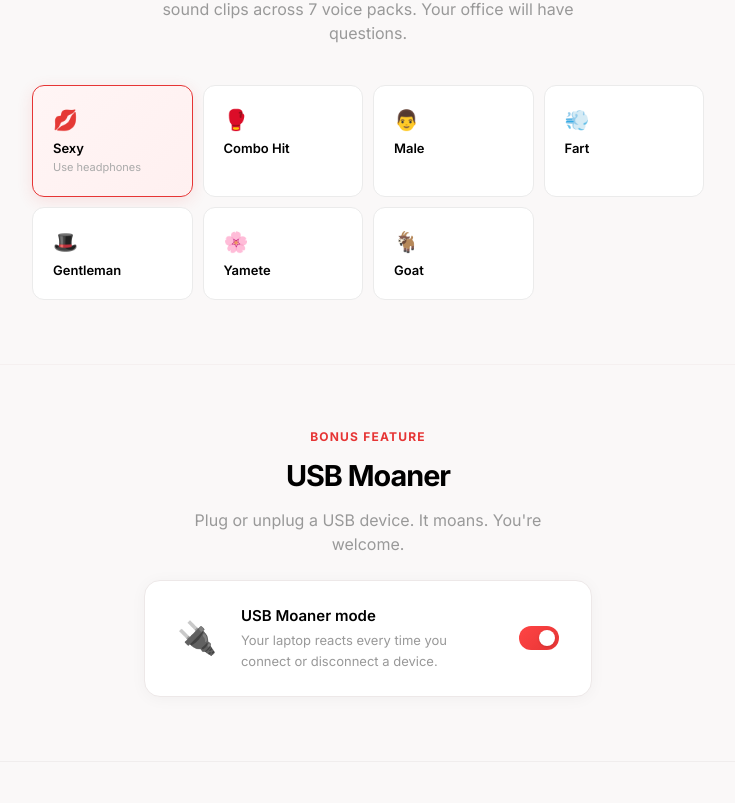
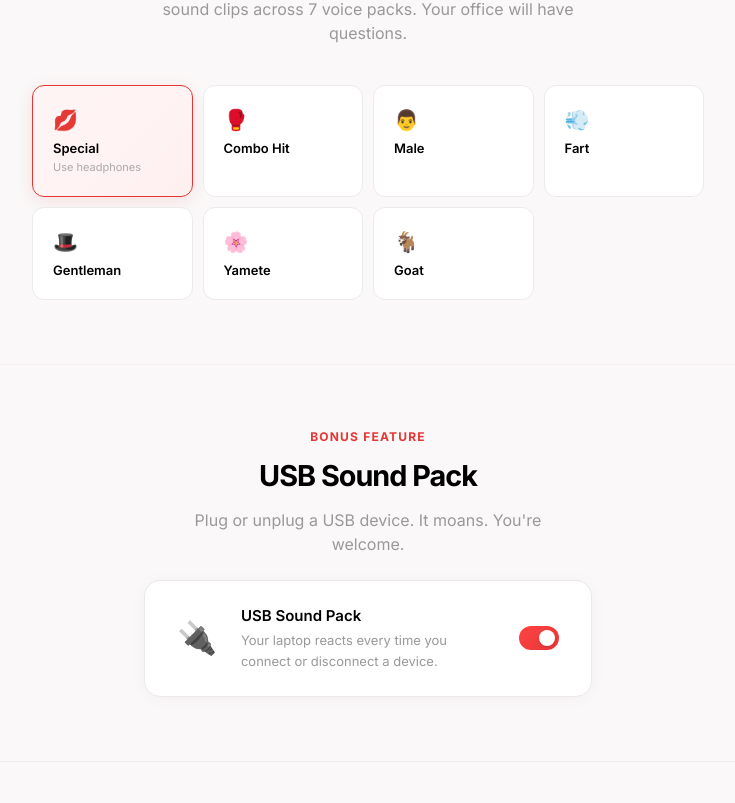
Before and after one commit to mohammedimran2901/slapwindows-landing, a Next.js app: page / in a window 1280 px wide. Shown: the part 1957-2760 px from the top of the page, without its empty margins (272-1007 px from the left). Built offline with nearby package versions, Linux system fonts and the light colour scheme.

Commit message:
Some word changes

```diff
--- a/app/guide/page.tsx
+++ b/app/guide/page.tsx
@@ -156,7 +156,7 @@ export default function GuidePage() {
             <div className="px-4 py-1.5 text-[#ccc]">Mute sounds</div>
             <div className="border-t border-[#222] my-1" />
             <div className="px-4 py-1.5 text-[#ccc] font-semibold">Sound Pack ►</div>
-            <div className="px-4 py-1.5 text-[#ccc]">USB Moaner: ON</div>
+            <div className="px-4 py-1.5 text-[#ccc]">USB Sound: ON</div>
             <div className="border-t border-[#222] my-1" />
             <div className="px-4 py-1.5 text-[#ccc]">Settings</div>
             <div className="px-4 py-1.5 text-[#ccc]">Quit SlapWindows</div>
@@ -199,7 +199,7 @@ export default function GuidePage() {
           <div className="bg-[#fafafa] border border-[#f0eded] rounded-xl px-5 py-5 mb-4">
             <p className="text-[12px] text-[#aaa] mb-3">Tray menu → Sound Pack</p>
             <div className="flex flex-col gap-1.5 text-[13px] text-[#888]">
-              <span>✓ <strong className="text-black font-semibold">Sexy</strong> — currently selected</span>
+              <span>✓ <strong className="text-black font-semibold">Special</strong> — currently selected</span>
               <span className="pl-4 text-[#bbb]">→ Random, Sound 1, Sound 2...</span>
               <span><strong className="text-black font-semibold">Combo Hit</strong> → Random, Sound 1...</span>
               <span><strong className="text-black font-semibold">Male</strong> → Random, Man-1, Man-2, Man-4...</span>
@@ -218,15 +218,15 @@ export default function GuidePage() {
 
           <Note type="tip">
             You can also open <Strong>Settings</Strong> from the tray to adjust
-            Sensitivity, Cooldown, Volume, and USB Moaner mode.
+            Sensitivity, Cooldown, Volume, and USB Sound mode.
           </Note>
 
           <div className="flex flex-col gap-2 mt-4">
-            <SettingRow name="Sound Pack" desc="Choose from 7 packs — Sexy, Combo Hit, Male, Fart, Gentleman, Yamete, Goat." />
+            <SettingRow name="Sound Pack" desc="Choose from 7 packs — Special, Combo Hit, Male, Fart, Gentleman, Yamete, Goat." />
             <SettingRow name="Sensitivity" desc="Controls how loud the impact needs to be. Increase if slaps aren't detected." />
             <SettingRow name="Cooldown" desc="Minimum time between two triggers. Prevents rapid-fire sounds." />
             <SettingRow name="Volume" desc="Master volume for all sound packs." />
-            <SettingRow name="USB Moaner" desc="Plays a sound every time you plug or unplug a USB device." />
+            <SettingRow name="USB Sound" desc="Plays a sound every time you plug or unplug a USB device." />
           </div>
         </Step>
 
--- a/app/page.tsx
+++ b/app/page.tsx
@@ -23,7 +23,7 @@ export default function Home() {
   ];
 
   const packs = [
-    { emoji: "💋", name: "Sexy", desc: "Use headphones" },
+    { emoji: "💋", name: "Special", desc: "Use headphones" },
     { emoji: "🥊", name: "Combo Hit", desc: "" },
     { emoji: "👨", name: "Male", desc: "" },
     { emoji: "💨", name: "Fart", desc: "" },
@@ -39,7 +39,7 @@ export default function Home() {
     },
     {
       q: "Does it work without a mic?",
-      a: "You need a microphone for slap detection. All Windows laptops have a built-in mic, so you're covered. USB Moaner mode works without mic.",
+      a: "You need a microphone for slap detection. All Windows laptops have a built-in mic, so you're covered. USB Sound Pack works without mic.",
     },
     {
       q: "How do I get my license key?",
@@ -305,7 +305,7 @@ export default function Home() {
             },
             {
               icon: "🔌",
-              title: "USB moaner",
+              title: "USB Sound Pack",
               desc: "Reacts on plug/unplug too",
             },
           ].map((f, i) => (
@@ -383,7 +383,7 @@ export default function Home() {
             Bonus feature
           </p>
           <h2 className="text-2xl sm:text-[1.8rem] font-bold tracking-[-1px] mb-3">
-            USB Moaner
+            USB Sound Pack
           </h2>
           <p className="text-sm sm:text-base text-[#999] mb-6 max-w-sm mx-auto font-normal">
             Plug or unplug a USB device. It moans. You&apos;re welcome.
@@ -400,7 +400,7 @@ export default function Home() {
             <div className="text-2xl sm:text-[32px] shrink-0">🔌</div>
             <div className="flex-1 min-w-0">
               <h3 className="text-sm sm:text-[15px] font-semibold mb-1">
-                USB Moaner mode
+                USB Sound Pack
               </h3>
               <p className="text-xs sm:text-[13px] text-[#999] leading-relaxed font-normal">
                 Your laptop reacts every time you connect or disconnect a
@@ -462,7 +462,7 @@ export default function Home() {
             <ul className="list-none text-left mb-8">
               {[
                 "All 7 voice packs",
-                "USB Moaner mode",
+                "USB Sound Pack mode",
                 "Lifetime updates",
                 "License key via email",
                 "Windows 10 & 11 support",
--- a/app/privacy/page.tsx
+++ b/app/privacy/page.tsx
@@ -88,13 +88,13 @@ export default function PrivacyPage() {
         <Section title="6. Purchase Data">
           <p>
             When you purchase SlapWindows, your payment is processed by{" "}
-            <a href="https://dodopayments.com" className="text-[#e63535] no-underline">
-              Dodo Payments
+            <a href="https://polar.sh/" className="text-[#e63535] no-underline">
+              Polar Payments
             </a>. We receive your email address
             in order to send your license key. We do not store your payment card details — those are handled
-            entirely by Dodo Payments. See{" "}
-            <a href="https://dodopayments.com/privacy" className="text-[#e63535] no-underline">
-              Dodo's privacy policy
+            entirely by Polar Payments. See{" "}
+            <a href="https://polar.sh/" className="text-[#e63535] no-underline">
+              Polar's privacy policy
             </a>.
           </p>
           <p className="mt-2">
@@ -106,7 +106,7 @@ export default function PrivacyPage() {
         <Section title="7. Third-Party Services">
           <ul className="list-disc pl-5 space-y-1">
             <li>
-              <strong>Dodo Payments</strong> — Payment processing and license management.
+              <strong>Polar Payments</strong> — Payment processing and license management.
             </li>
             <li>
               <strong>Resend</strong> — Used to send your license key email.
```
